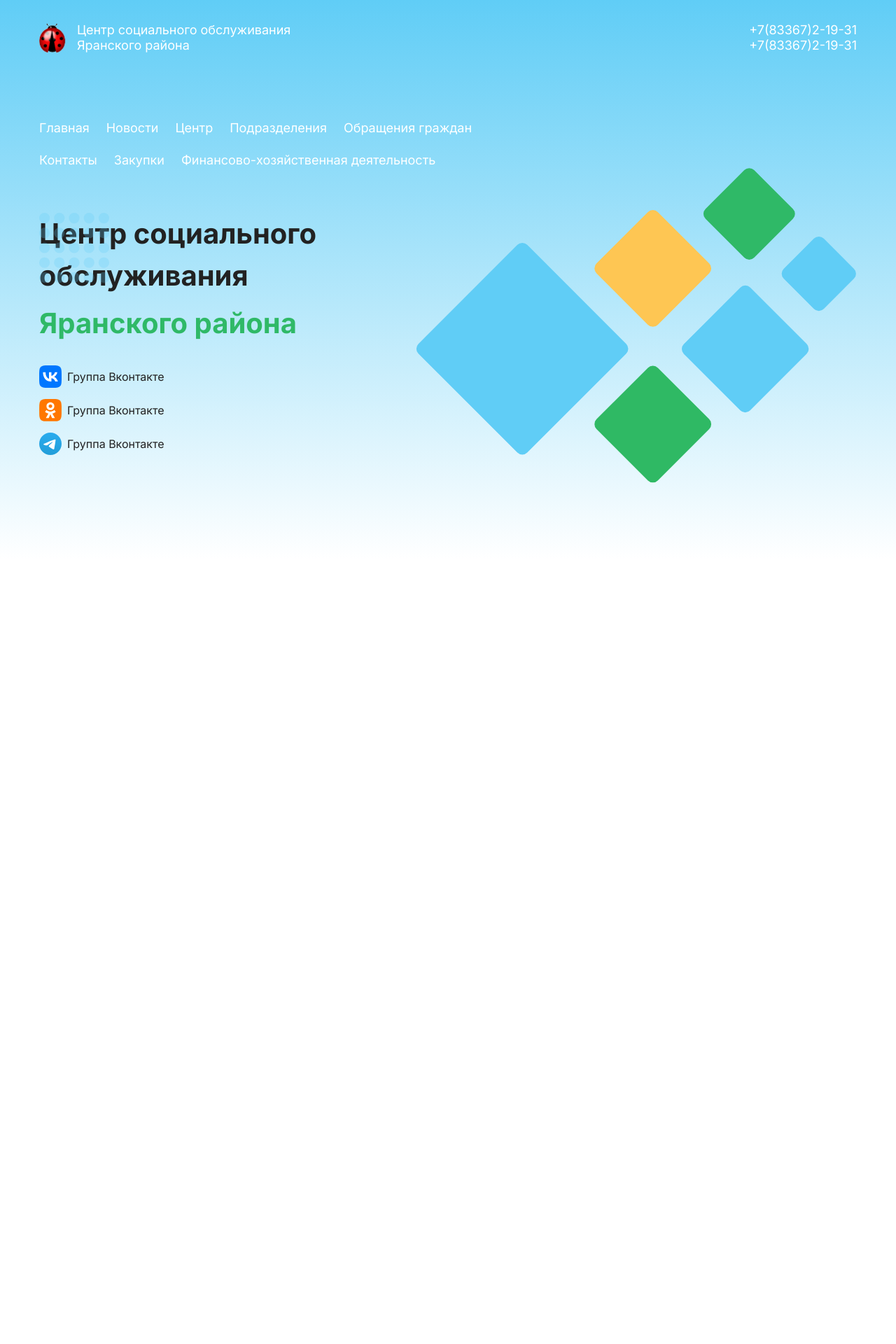
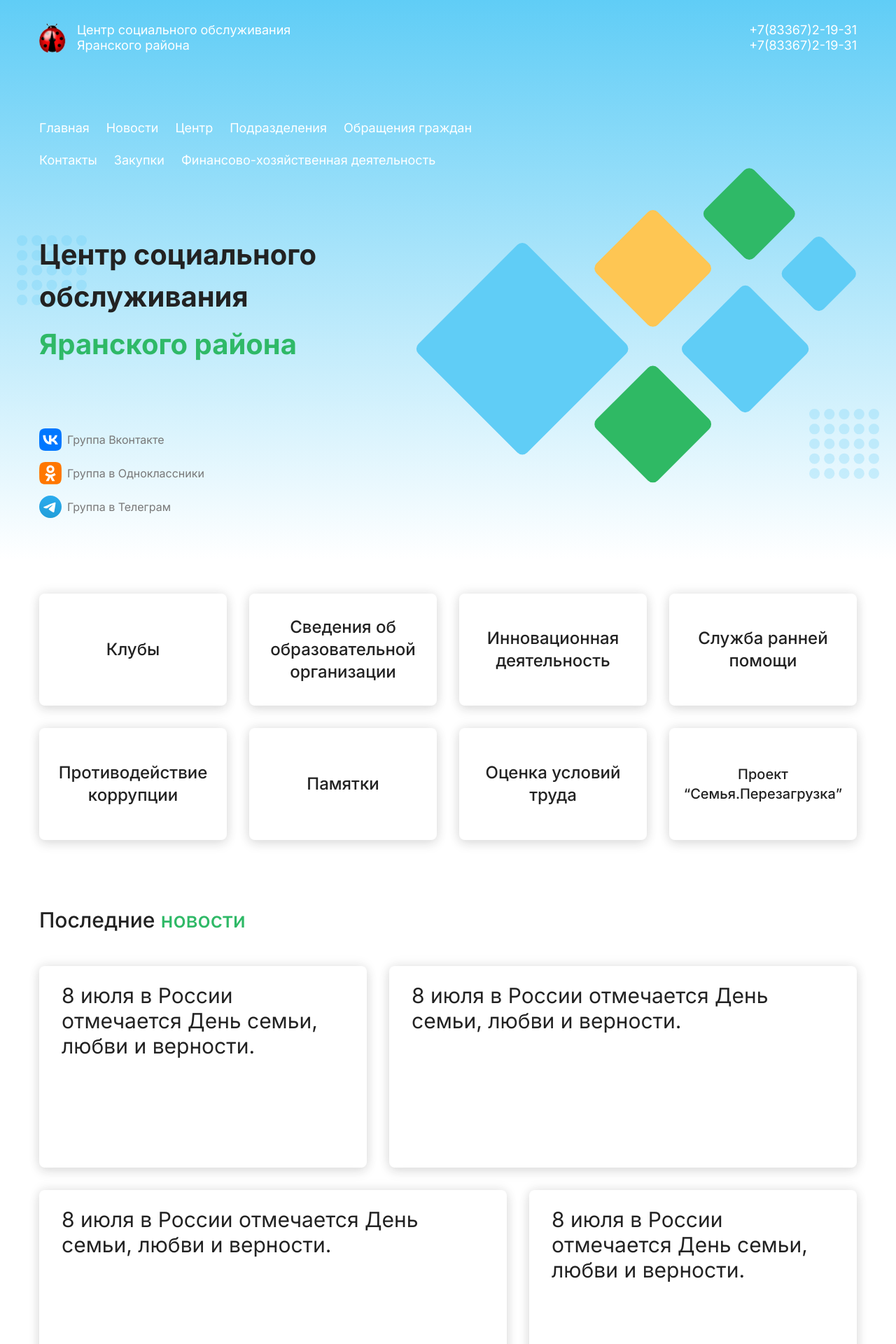
Before and after one commit to d9m0n4/social, a Next.js app: page / in a window 1280 px wide. Shown: the top 1920 px of the page at 70% size. Before the commit the page ends 800 px from the top, so only its background shows below. Built offline with nearby package versions, Linux system fonts and the light colour scheme.

Commit message:
site structure

```diff
--- a/src/app/globals.css
+++ b/src/app/globals.css
@@ -2,8 +2,10 @@
 @tailwind components;
 @tailwind utilities;
 
+
+
 :root {
-  --foreground-rgb: #222;
+  --foreground-rgb: #222222;
   --background-start-rgb: 214, 219, 220;
   --background-end-rgb: 255, 255, 255;
 }
@@ -20,9 +22,3 @@ body {
   color: var(--foreground-rgb);
   font-size: 16px;
 }
-
-@layer utilities {
-  .text-balance {
-    text-wrap: balance;
-  }
-}
--- a/src/app/page.tsx
+++ b/src/app/page.tsx
@@ -1,10 +1,11 @@
 import Image from 'next/image';
 import Link from 'next/link';
-import {MainImage} from "@/components/MainImage";
+import { MainImage } from '@/components/MainImage';
 
 export default function Home() {
   return (
-    <div className="bg-gradient-to-b from-blue to-white h-dvh">
+    <>
+      <div className="bg-gradient-to-b from-blue to-white h-dvh flex flex-col">
         <header className="container">
           <div className="flex py-8 text-white">
             <div className="flex items-start gap-4">
@@ -54,39 +55,166 @@ export default function Home() {
             </ul>
           </nav>
         </header>
-      <section className="container grid grid-cols-hero grid-rows-2">
-        <div className="flex relative flex-col gap-2 text-[40px] font-bold before:absolute before:content-dots before:top-0" >
-          <h1 className="text-text">Центр социального обслуживания</h1>
+        <section className="container grid grid-cols-hero grid-rows-2 h-full">
+          <div className="flex relative flex-col gap-2 text-[40px] font-bold justify-center before:absolute before:content-dots before:top-8 before:-left-8">
+            <h1 className="text-text block relative">Центр социального обслуживания</h1>
             <h1 className="text-green">Яранского района</h1>
           </div>
-        <div className='flex justify-end relative'>
-          <div className='absolute top-[-64px]'>
+
+          <div className="flex justify-end relative">
+            <div className="absolute top-[-64px]">
               <MainImage />
             </div>
           </div>
-        <div className='flex items-center'>
-          <ul className='flex flex-col gap-4'>
+
+          <div className="flex items-center">
+            <ul className="flex flex-col gap-4">
               <li>
-              <a href="/" className='flex gap-2 items-center'>
-                <Image src='/icons/vk.svg' alt={'asdas'} width={32} height={32}/>
+                <a
+                  href="/"
+                  className="flex gap-2 items-center text-gray hover:text-black transition-colors">
+                  <Image src="/icons/vk.svg" alt={'asdas'} width={32} height={32} />
                   Группа Вконтакте
                 </a>
               </li>
               <li>
-              <a href="/" className='flex gap-2 items-center'>
-                <Image src='/icons/ok.svg' alt={'asdas'} width={32} height={32}/>
-                Группа Вконтакте
+                <a
+                  href="/"
+                  className="flex gap-2 items-center text-gray hover:text-black transition-colors">
+                  <Image src="/icons/ok.svg" alt={'asdas'} width={32} height={32} />
+                  Группа в Одноклассники
                 </a>
               </li>
               <li>
-              <a href="/" className='flex gap-2 items-center'>
-                <Image src='/icons/tg.svg' alt={'asdas'} width={32} height={32}/>
-                Группа Вконтакте
+                <a
+                  href="/"
+                  className="flex gap-2 items-center text-gray hover:text-black transition-colors">
+                  <Image src="/icons/tg.svg" alt={'asdas'} width={32} height={32} />
+                  Группа в Телеграм
                 </a>
               </li>
             </ul>
           </div>
+          <div className="relative after:absolute after:content-dots after:top-8 after:-right-8" />
         </section>
       </div>
+      <main className="py-12">
+        <div className="container">
+          <div className="grid grid-cols-4 gap-8 mb-24">
+            <div className="px-2 rounded-lg shadow-blockShadow flex items-center justify-center h-40 text-2xl font-medium hover:shadow-blockShadowHover transition-shadow">
+              <Link href="/" className="cursor-pointers text-center">
+                <h4>Клубы</h4>
+              </Link>
+            </div>
+
+            <div className="px-2 rounded-lg shadow-blockShadow flex items-center justify-center h-40 text-2xl font-medium hover:shadow-blockShadowHover transition-shadow">
+              <Link href="/" className="cursor-pointers text-center">
+                <h4>Сведения об образовательной организации</h4>
+              </Link>
+            </div>
+
+            <div className="px-2 rounded-lg shadow-blockShadow flex items-center justify-center h-40 text-2xl font-medium hover:shadow-blockShadowHover transition-shadow">
+              <Link href="/" className="cursor-pointers text-center">
+                <h4>Инновационная деятельность</h4>
+              </Link>
+            </div>
+
+            <div className="px-2 rounded-lg shadow-blockShadow flex items-center justify-center h-40 text-2xl font-medium hover:shadow-blockShadowHover transition-shadow">
+              <Link href="/" className="cursor-pointers text-center">
+                <h4>Служба ранней помощи</h4>
+              </Link>
+            </div>
+
+            <div className="px-2 rounded-lg shadow-blockShadow flex items-center justify-center h-40 text-2xl font-medium hover:shadow-blockShadowHover transition-shadow">
+              <Link href="/" className="cursor-pointers text-center">
+                <h4>Противодействие коррупции</h4>
+              </Link>
+            </div>
+
+            <div className="px-2 rounded-lg shadow-blockShadow flex items-center justify-center h-40 text-2xl font-medium hover:shadow-blockShadowHover transition-shadow">
+              <Link href="/" className="cursor-pointers text-center">
+                <h4>Памятки</h4>
+              </Link>
+            </div>
+
+            <div className="px-2 rounded-lg shadow-blockShadow flex items-center justify-center h-40 text-2xl font-medium hover:shadow-blockShadowHover transition-shadow">
+              <Link href="/" className="cursor-pointers text-center">
+                <h4>Оценка условий труда</h4>
+              </Link>
+            </div>
+
+            <div className="px-2 rounded-lg shadow-blockShadow flex items-center justify-center h-40 text-xl font-medium hover:shadow-blockShadowHover transition-shadow">
+              <Link href="/" className="cursor-pointers text-center">
+                <h4>Проект “Семья.Перезагрузка”</h4>
+              </Link>
+            </div>
+          </div>
+        </div>
+        <div className="container">
+          <div className="mb-24">
+            <div className="mb-12 text-3xl font-medium">
+              <h2>
+                Последние <span className="text-green">новости</span>
+              </h2>
+            </div>
+            <div className='grid grid-cols-12 gap-8 text-3xl'>
+              <div className='h-72 rounded-lg px-8 py-6 col-span-5 shadow-blockShadow'>
+                <h1>8 июля в России отмечается День семьи, любви и верности.</h1>
+              </div>
+
+              <div className='h-72 rounded-lg px-8 py-6 col-span-7 shadow-blockShadow'>
+                <h1>8 июля в России отмечается День семьи, любви и верности.</h1>
+              </div>
+
+              <div className='h-72 rounded-lg px-8 py-6 col-span-7 shadow-blockShadow'>
+                <h1>8 июля в России отмечается День семьи, любви и верности.</h1>
+              </div>
+
+              <div className='h-72 rounded-lg px-8 py-6 col-span-5 shadow-blockShadow'>
+                <h1>8 июля в России отмечается День семьи, любви и верности.</h1>
+              </div>
+            </div>
+            <div className='flex py-6 justify-end'>
+              <Link href='/'>все новости </Link>
+            </div>
+          </div>
+        </div>
+        <div className='container'>
+          <div className='h-80 rounded-2xl bg-blue-main' />
+        </div>
+      </main>
+      <footer>
+        <div className="container py-6">
+        <nav className="text-black text-lg text-center leading-[22px]">
+            <ul className="flex gap-6 flex-wrap justify-center">
+              <li>
+                <Link href="/">Главная</Link>
+              </li>
+              <li>
+                <Link href="/">Новости</Link>
+              </li>
+              <li>
+                <Link href="/">Центр</Link>
+              </li>
+              <li>
+                <Link href="/">Подразделения</Link>
+              </li>
+              <li>
+                <Link href="/">Обращения граждан</Link>
+              </li>
+              <li>
+                <Link href="/">Контакты</Link>
+              </li>
+              <li>
+                <Link href="/">Закупки</Link>
+              </li>
+              <li>
+                <Link href="/">Финансово-хозяйственная деятельность</Link>
+              </li>
+            </ul>
+          </nav>
+        </div>
+      </footer>
+    </>
   );
 }
--- a/src/components/MainImage.tsx
+++ b/src/components/MainImage.tsx
@@ -1,17 +1,64 @@
-export const MainImage = ({width = 630, height = 450}: {width?: number, height?: number}) => (
-    <svg width={width} height={height} viewBox="0 0 630 451" fill="none" xmlns="http://www.w3.org/2000/svg">
-            <rect x="-4" y="258.797" width="220.33" height="220.33" rx="10" transform="rotate(-45 -4 258.797)"
-                  fill="#60CDF6"/>
-            <rect x="251" y="143.723" width="124.059" height="124.059" rx="10" transform="rotate(-45 251 143.723)"
-                  fill="#FEC653"/>
-            <rect x="251" y="366.723" width="124.059" height="124.059" rx="10" transform="rotate(-45 251 366.723)"
-                  fill="#2FB964"/>
-            <rect x="519" y="151.364" width="81.1247" height="81.1247" rx="10" transform="rotate(-45 519 151.364)"
-                  fill="#60CDF6"/>
-            <rect x="376" y="259.15" width="134.456" height="134.244" rx="10" transform="rotate(-45 376 259.15)"
-                  fill="#60CDF6"/>
-            <rect x="407" y="65.6819" width="98.5451" height="98.5451" rx="10" transform="rotate(-45 407 65.6819)"
-                  fill="#2FB967"/>
-    </svg>
-
-)
+export const MainImage = ({ width = 630, height = 450 }: { width?: number; height?: number }) => (
+  <svg
+    width={width}
+    height={height}
+    viewBox="0 0 630 451"
+    fill="none"
+    xmlns="http://www.w3.org/2000/svg">
+    <rect
+      x="-4"
+      y="258.797"
+      width="220.33"
+      height="220.33"
+      rx="10"
+      transform="rotate(-45 -4 258.797)"
+      fill="#60CDF6">
+      <image xlinkHref="https://i.sstatic.net/N1DGN.png" width="100%" height="100%" />
+    </rect>
+    <rect
+      x="251"
+      y="143.723"
+      width="124.059"
+      height="124.059"
+      rx="10"
+      transform="rotate(-45 251 143.723)"
+      fill="#FEC653"
+    />
+    <rect
+      x="251"
+      y="366.723"
+      width="124.059"
+      height="124.059"
+      rx="10"
+      transform="rotate(-45 251 366.723)"
+      fill="#2FB964"
+    />
+    <rect
+      x="519"
+      y="151.364"
+      width="81.1247"
+      height="81.1247"
+      rx="10"
+      transform="rotate(-45 519 151.364)"
+      fill="#60CDF6"
+    />
+    <rect
+      x="376"
+      y="259.15"
+      width="134.456"
+      height="134.244"
+      rx="10"
+      transform="rotate(-45 376 259.15)"
+      fill="#60CDF6"
+    />
+    <rect
+      x="407"
+      y="65.6819"
+      width="98.5451"
+      height="98.5451"
+      rx="10"
+      transform="rotate(-45 407 65.6819)"
+      fill="#2FB967"
+    />
+  </svg>
+);
--- a/tailwind.config.ts
+++ b/tailwind.config.ts
@@ -14,6 +14,8 @@ const config: Config = {
       yellow: '#FEC653',
       green: '#2FB967',
       text: '#222222',
+      gray: '#787878',
+      black: '#222222',
     },
     container: {
       center: true,
@@ -23,11 +25,14 @@ const config: Config = {
         xl: '1140px',
         lg: '960px',
         md: '720px',
-        sm: '540px'
-      }
-
+        sm: '540px',
+      },
     },
     extend: {
+      boxShadow: {
+        blockShadow: '0 -1px 16px rgba(34, 34, 34, 0.1), 0 6px 16px rgba(34, 34, 34, 0.1)',
+        blockShadowHover: '0px 2px 24px rgba(34, 34, 34, 0.1), 4px 8px 16px rgba(34, 34, 34, 0.1)',
+      },
       gridTemplateColumns: {
         hero: '5fr 7fr',
       },
```
Also changed, not shown: prettier.config.js (added, +10 -0 lines), .eslintrc.js (added), .eslintrc.json (deleted), 1 other file (tests, documents, lock files or other folders). Lines whose indentation alone changed are shown as unchanged.
